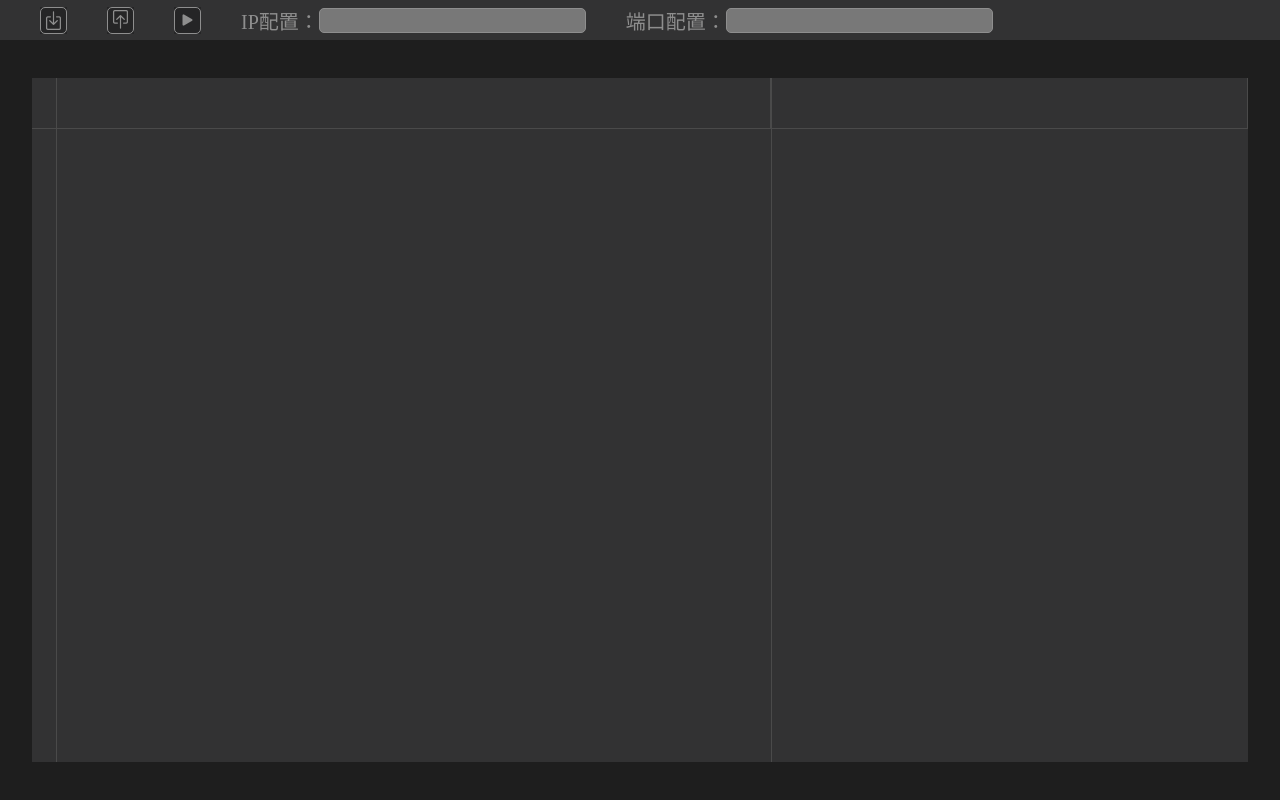
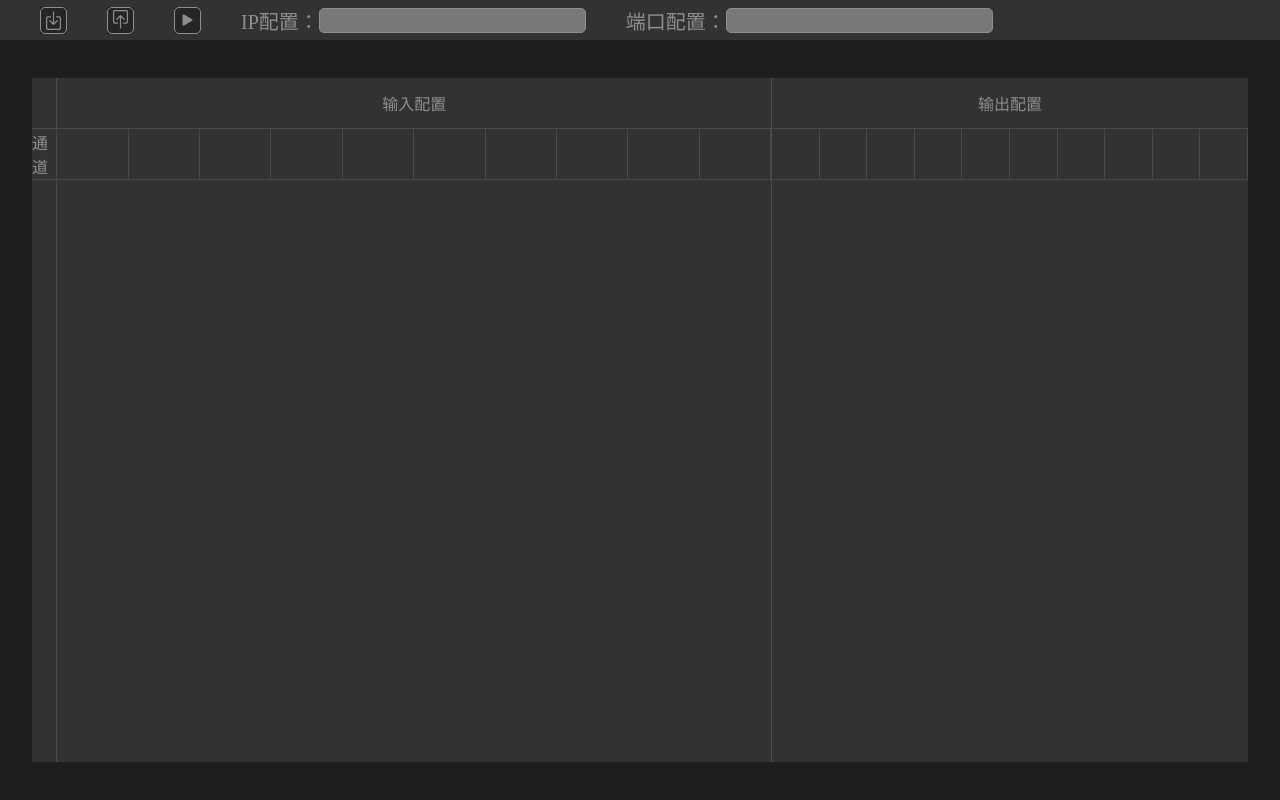
Before and after one commit to BSTluo/esp32-adc, a Vue app in the folder webui/: page / in a window 1280 px wide. Built offline with nearby package versions, Linux system fonts and the light colour scheme.

Commit message:
优化输入输出配置的布局，添加行标题并调整样式以增强可读性

```diff
--- a/webui/src/views/main/index.vue
+++ b/webui/src/views/main/index.vue
@@ -120,27 +120,37 @@ const getOutputWidth = () =>
       <div class="bodyView">
         <div class="splitBox"></div>
         <div class="mainViewBox">
+
           <!-- 状态栏 -->
           <div class="statusListBox">
             <!-- 行 -->
-            <div class="rowItem">
-              <!-- 列 -->
-              <div class="columnItem"></div>
-            </div>
+            <div class="rowItem"></div>
+            <div class="rowItem">通道</div>
           </div>
+
           <!-- 模拟量输入配置 -->
           <div class="inputViewListBox" :style="{ width: `${getInputWidth()}%` }">
             <!-- 行 -->
             <div class="rowItem">
+              输入配置
+            </div>
+
+            <div class="rowItem">
               <!-- 列 -->
-              <div class="columnItem"></div>
+              <div class="columnItem" :style="{ width: `${100 / config.inputList.length}%` }"
+                v-for="item of config.inputList"></div>
             </div>
           </div>
+
           <!-- 数字量输出配置 -->
           <div class="outputViewListBox" :style="{ width: `${getOutputWidth()}%` }">
             <div class="rowItem">
+              输出配置
+            </div>
+            <div class="rowItem">
               <!-- 列 -->
-              <div class="columnItem"></div>
+              <div class="columnItem" :style="{ width: `${100 / config.outputList.length}%` }"
+                v-for="item of config.inputList"></div>
             </div>
           </div>
         </div>
@@ -265,11 +275,11 @@ const getOutputWidth = () =>
             height: 50px;
             width: 100%;
             border-bottom: 1px solid #4a4a4a;
-
-            .columnItem {
-              width: 100%;
-              height: 100%;
-            }
+            display: flex;
+            align-items: center;
+            justify-content: center;
+            flex-direction: row;
+            color: var(--mainFontColor);
           }
         }
 
@@ -281,10 +291,18 @@ const getOutputWidth = () =>
             height: 50px;
             width: 100%;
             border-bottom: 1px solid #4a4a4a;
+            display: flex;
+            align-items: center;
+            flex-direction: row;
+            justify-content: center;
+            color: var(--mainFontColor);
 
             .columnItem {
               height: 100%;
               border-right: 1px solid #4a4a4a;
+              display: flex;
+              align-items: center;
+              justify-content: center;
             }
           }
         }
@@ -296,11 +314,18 @@ const getOutputWidth = () =>
             height: 50px;
             width: 100%;
             border-bottom: 1px solid #4a4a4a;
-
+            display: flex;
+            align-items: center;
+            flex-direction: row;
+            justify-content: center;
+            color: var(--mainFontColor);
 
             .columnItem {
               height: 100%;
               border-right: 1px solid #4a4a4a;
+              display: flex;
+              align-items: center;
+              justify-content: center;
             }
           }
         }
```
